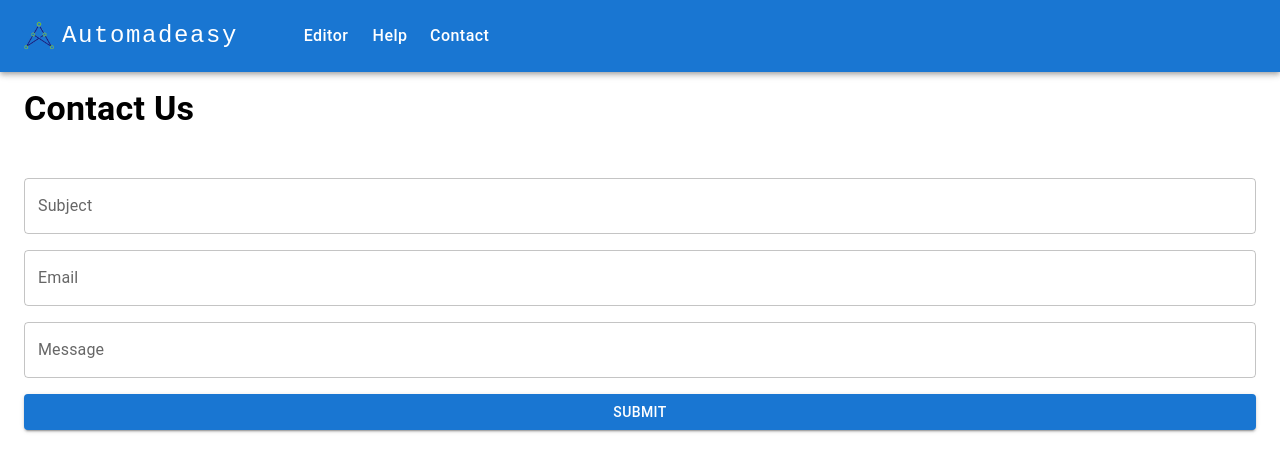
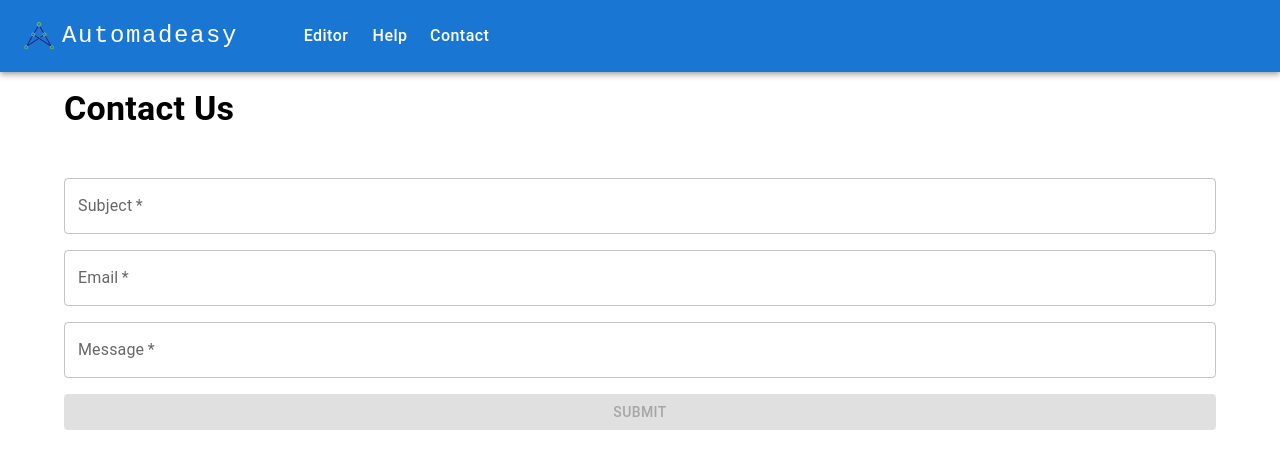
Before and after one commit to anserwaseem/A-Tool-for-Teaching-Concepts-of-Finite-Automata, a React (Create React App) app: page /contact in a window 1280 px wide. Shown: the top 472 px of the page. Built offline with nearby package versions, Linux system fonts and the light colour scheme.

Commit message:
updated Contact form

```diff
--- a/src/common/ErrorSnackbar.tsx
+++ b/src/common/ErrorSnackbar.tsx
@@ -6,7 +6,7 @@ export const ErrorSnackbar = (props: ErrorSnackbarProps) => {
 
   return (
     <Snackbar
-      open={true}
+      open={props?.open ?? true}
       autoHideDuration={6000}
       onClose={props.handleErrorSnackbarClose}
       anchorOrigin={{
--- a/src/common/props/ErrorSnackbarProps.ts
+++ b/src/common/props/ErrorSnackbarProps.ts
@@ -2,4 +2,5 @@ export type ErrorSnackbarProps = {
   handleErrorSnackbarClose: () => void;
   titleMessage?: string;
   bodyMessage?: string;
+  open?: boolean;
 };
--- a/src/components/Contact.tsx
+++ b/src/components/Contact.tsx
@@ -4,26 +4,47 @@ import {
   TextField,
   Typography,
   Button,
+  Box,
 } from "@mui/material";
 import { useState } from "react";
+import { ErrorSnackbar } from "../common/ErrorSnackbar";
 import { Email } from "../consts/Email";
 
 export const Contact = () => {
   const [subject, setSubject] = useState("");
   const [email, setEmail] = useState("");
   const [message, setMessage] = useState("");
+  const [snackbarMessage, setSnackbarMessage] = useState("");
 
   const handleSubmit = (e: any) => {
     if (subject !== "" && email !== "" && message !== "") {
       e.preventDefault();
+      try {
         window.location.assign(
           `mailto:${Email}?subject=${subject}&body=${message}`
         );
+        setSnackbarMessage("Email sent successfully.");
+      } catch (e) {
+        setSnackbarMessage("Email failed to send.");
+        console.log(e);
       }
+    } else setSnackbarMessage("Please fill out all fields.");
   };
 
   return (
-    <Container maxWidth={false}>
+    <>
+      {snackbarMessage !== "" && (
+        <ErrorSnackbar
+          open={snackbarMessage !== ""}
+          handleErrorSnackbarClose={function (): void {
+            setSnackbarMessage("");
+          }}
+          titleMessage={snackbarMessage}
+          bodyMessage={snackbarMessage}
+        />
+      )}
+
+      <Container>
         <Typography
           variant="h4"
           fontWeight={"bold"}
@@ -32,10 +53,22 @@ export const Contact = () => {
         >
           Contact Us
         </Typography>
-      <FormControl fullWidth onSubmit={handleSubmit}>
+
+        <Box
+          component="form"
+          autoComplete={"true"}
+          onSubmit={handleSubmit}
+          sx={{
+            display: "flex",
+            flexDirection: "column",
+            justifyContent: "center",
+            bgcolor: "#44444",
+          }}
+        >
           <TextField
             id="subject"
             label="Subject"
+            required
             value={subject}
             onChange={(e) => setSubject(e?.target?.value || "")}
             sx={{ pb: "1rem" }}
@@ -43,6 +76,7 @@ export const Contact = () => {
           <TextField
             id="email"
             label="Email"
+            required
             type="email"
             value={email}
             onChange={(e) => setEmail(e?.target?.value || "")}
@@ -51,15 +85,23 @@ export const Contact = () => {
           <TextField
             id="message"
             label="Message"
+            required
             multiline
             value={message}
             onChange={(e) => setMessage(e?.target?.value || "")}
             sx={{ pb: "1rem" }}
           />
-        <Button variant="contained" type="submit" onClick={handleSubmit}>
+          <Button
+            variant="contained"
+            type="submit"
+            fullWidth
+            disabled={subject === "" || email === "" || message === ""}
+            onClick={handleSubmit}
+          >
             Submit
           </Button>
-      </FormControl>
+        </Box>
       </Container>
+    </>
   );
 };
```
Lines whose indentation alone changed are shown as unchanged.
